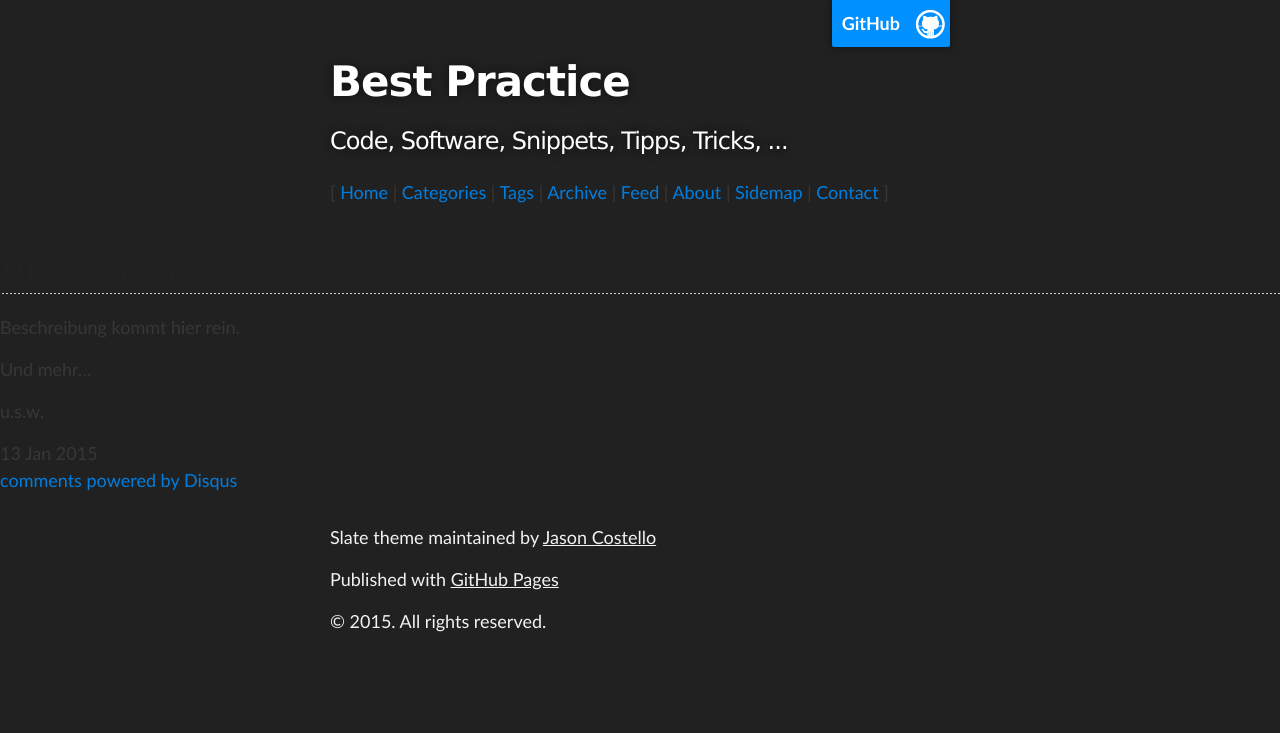
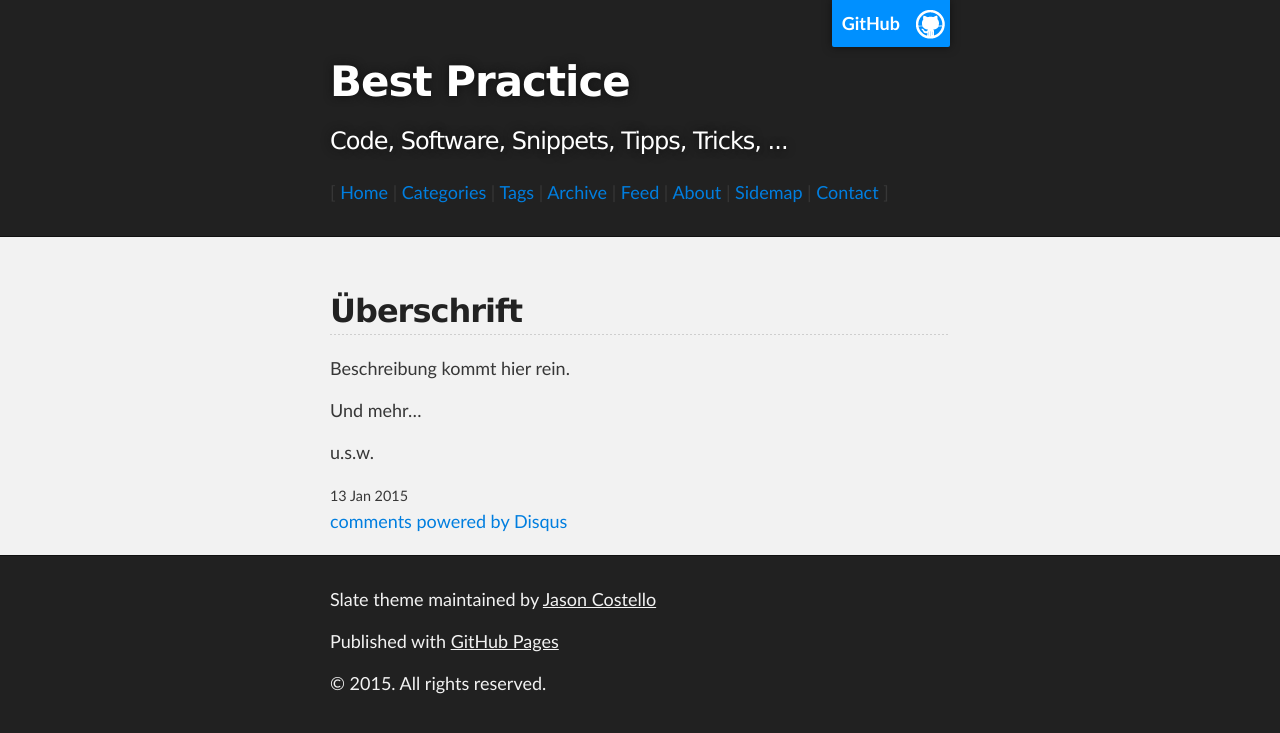
Before and after one commit to cniweb/best-practice, a Jekyll site: the page built from _posts/2015-01-13-Mein-erster-Post.md, in a window 1280 px wide. Shown: the top 733 px of the page. Built offline with Jekyll 4.4.1, drawn with Linux system fonts in a browser that asks for light colours; comment, search, counter and statistics services are not loaded.

Commit message:
Update Post Template

```diff
--- a/_layouts/post.html
+++ b/_layouts/post.html
@@ -1,7 +1,13 @@
 {% include header.html %}
+    <main>
+    <div id="main_content_wrap" class="outer">
+      <section id="main_content" class="inner">
          <article>
            {{ content }}
-           <time datetime="{{ page.date | date_to_xmlschema }}">{{ page.date | date_to_string }}</time>
+           <small><time datetime="{{ page.date | date_to_xmlschema }}">{{ page.date | date_to_string }}</time></small>
            {% include comments.html %}
          </article>
+      </section>
+    </div>
+    </main>
 {% include footer.html %}
```
